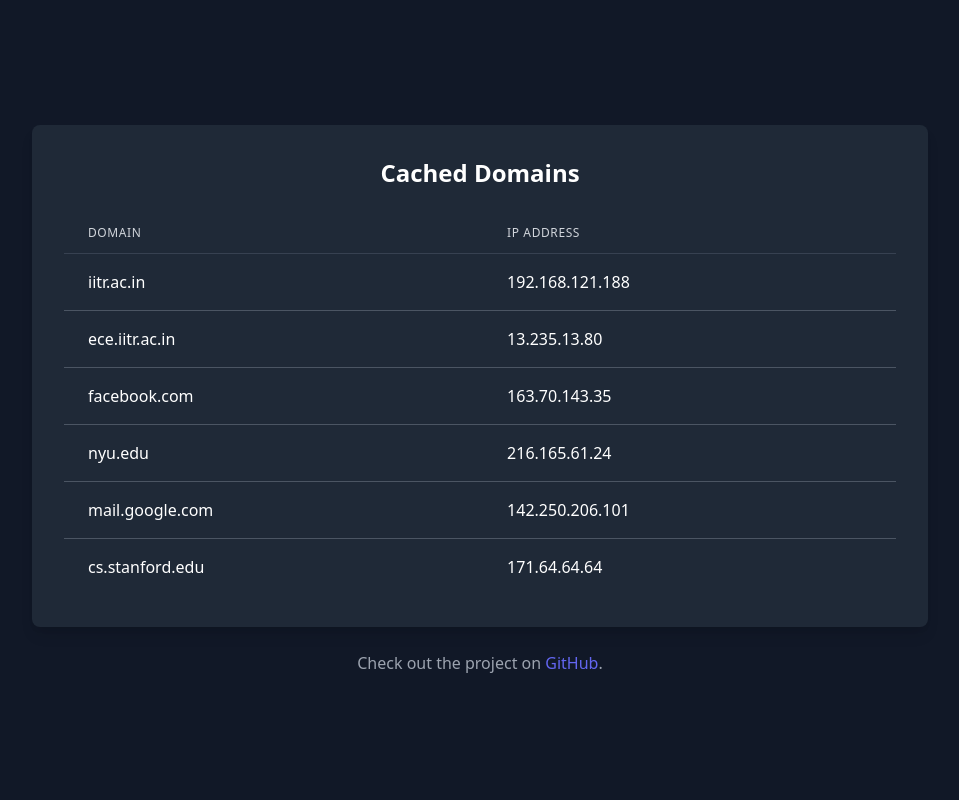
After one commit to DaveVaishnavi/DNS-Query-Resolver, a Flask app: page /cache in a window 1280 px wide. The commit adds this page. Shown: the whole page, without its empty margins (160-1119 px from the left). Run offline with Flask 3, Linux system fonts and the light colour scheme.

Commit message:
feat: add cache screen and display resolution time

```diff
--- a/cache.json
+++ b/cache.json
@@ -1 +1 @@
-{"iitr.ac.in": ["192.168.121.188", 1728196926.0781407], "ece.iitr.ac.in": ["13.235.13.80", 1728241726.973972], "facebook.com": ["163.70.143.35", 1728196899.5927286], "nyu.edu": ["216.165.61.24", 1728241572.1288335], "mail.google.com": ["142.250.206.101", 1728241633.2915344], "cs.stanford.edu": ["171.64.64.64", 1728241650.7626684], "google.com": ["142.250.206.110", 1728887270.6788669], "web.whatsapp.com": ["31.13.79.53", 1728887677.2998753]}
+{"iitr.ac.in": ["192.168.121.188", 1728196926.0781407], "ece.iitr.ac.in": ["13.235.13.80", 1728241726.973972], "facebook.com": ["163.70.143.35", 1728196899.5927286], "nyu.edu": ["216.165.61.24", 1728241572.1288335], "mail.google.com": ["142.250.206.101", 1728241633.2915344], "cs.stanford.edu": ["171.64.64.64", 1728241650.7626684]}
--- a/main.py
+++ b/main.py
@@ -2,10 +2,15 @@ from recursive_dns_query import recursive_dns_query
 from iterative_dns_query import iterative_dns_query
 from cache import Cache
 from flask import Flask, render_template, request
+import json
+import time
 
 app = Flask(__name__)
 
-# Homepage route
+def load_cache_data():
+    with open('cache.json', 'r') as file:
+        return json.load(file)
+
 @app.route('/')
 def index():
     return render_template('index.html')
@@ -16,12 +21,32 @@ def resolve():
     domain = request.form.get('domain')
     cache = Cache("cache.json")
     try:
+        start_recursive = time.time()
         ip_recursive = recursive_dns_query(domain, cache)
+        end_recursive = time.time()
+        recursive_time = end_recursive - start_recursive
+
+        start_iterative = time.time()
         ip_iterative = iterative_dns_query(domain, cache)
+        end_iterative = time.time()
+        iterative_time = end_iterative - start_iterative
+
     except Exception as e:
         ip_recursive = f"Invalid domain or unable to resolve due to {e}"
         ip_iterative = f"Invalid domain or unable to resolve due to {e}"
-    return render_template('index.html', domain=domain, ip_recursive=ip_recursive, ip_iterative=ip_iterative)
+        recursive_time = iterative_time = None
+
+    return render_template('index.html',
+                           domain=domain,
+                           ip_recursive=ip_recursive,
+                           ip_iterative=ip_iterative,
+                           recursive_time=recursive_time,
+                           iterative_time=iterative_time)
+
+@app.route('/cache')
+def cache():
+    cache_data = load_cache_data()
+    return render_template('cache.html', cache_data=cache_data)
 
 if __name__ == '__main__':
     app.run(debug=True)
--- /dev/null
+++ b/templates/cache.html
@@ -0,0 +1,38 @@
+<!DOCTYPE html>
+<html lang="en">
+<head>
+  <meta charset="UTF-8">
+  <meta name="viewport" content="width=device-width, initial-scale=1.0">
+  <title>DNS Resolver</title>
+  <link href="https://cdn.jsdelivr.net/npm/tailwindcss@2.2.19/dist/tailwind.min.css" rel="stylesheet">
+</head>
+<html class="dark">
+<body class="bg-gray-900 h-screen flex flex-col justify-center items-center text-white">
+  <div class="bg-gray-800 shadow-lg rounded-lg p-8 w-full max-w-4xl">
+    <h1 class="text-2xl font-bold text-center mb-6">Cached Domains</h1>
+    <div class="overflow-x-auto">
+      <table class="min-w-full divide-y divide-gray-700">
+        <thead>
+          <tr>
+            <th class="px-6 py-3 text-left text-xs font-medium text-gray-300 uppercase tracking-wider">Domain</th>
+            <th class="px-6 py-3 text-left text-xs font-medium text-gray-300 uppercase tracking-wider">IP Address</th>
+          </tr>
+        </thead>
+        <tbody class="divide-y divide-gray-600">
+          {% for domain, details in cache_data.items() %}
+          <tr>
+            <td class="px-6 py-4 whitespace-nowrap">{{ domain }}</td>
+            <td class="px-6 py-4 whitespace-nowrap">{{ details[0] }}</td>
+          </tr>
+          {% endfor %}
+        </tbody>
+      </table>
+    </div>
+  </div>
+
+  <footer class="mt-6 text-center text-gray-400">
+    <p>Check out the project on <a href="https://github.com/DaveVaishnavi/DNS-Query-Resolver.git" class="text-indigo-500 hover:underline" target="_blank">GitHub</a>.</p>
+  </footer>
+
+</body>
+</html>
```
Also changed, not shown: templates/index.html (+5 -3 lines).
